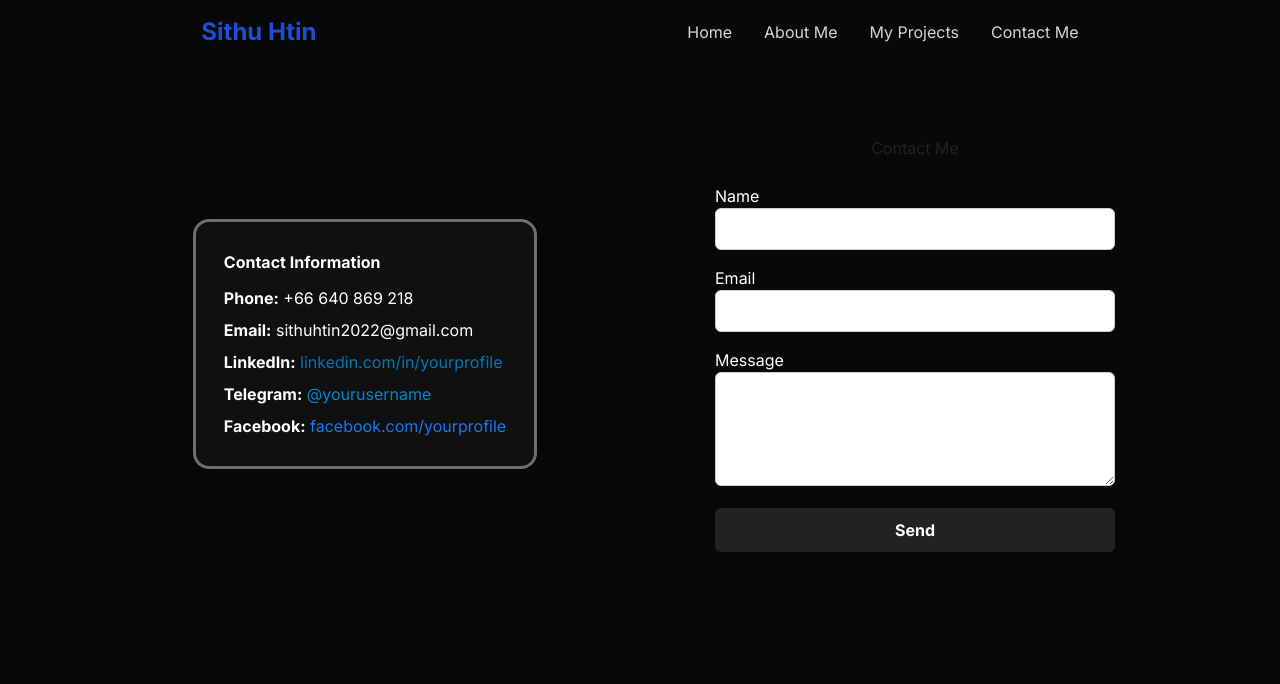
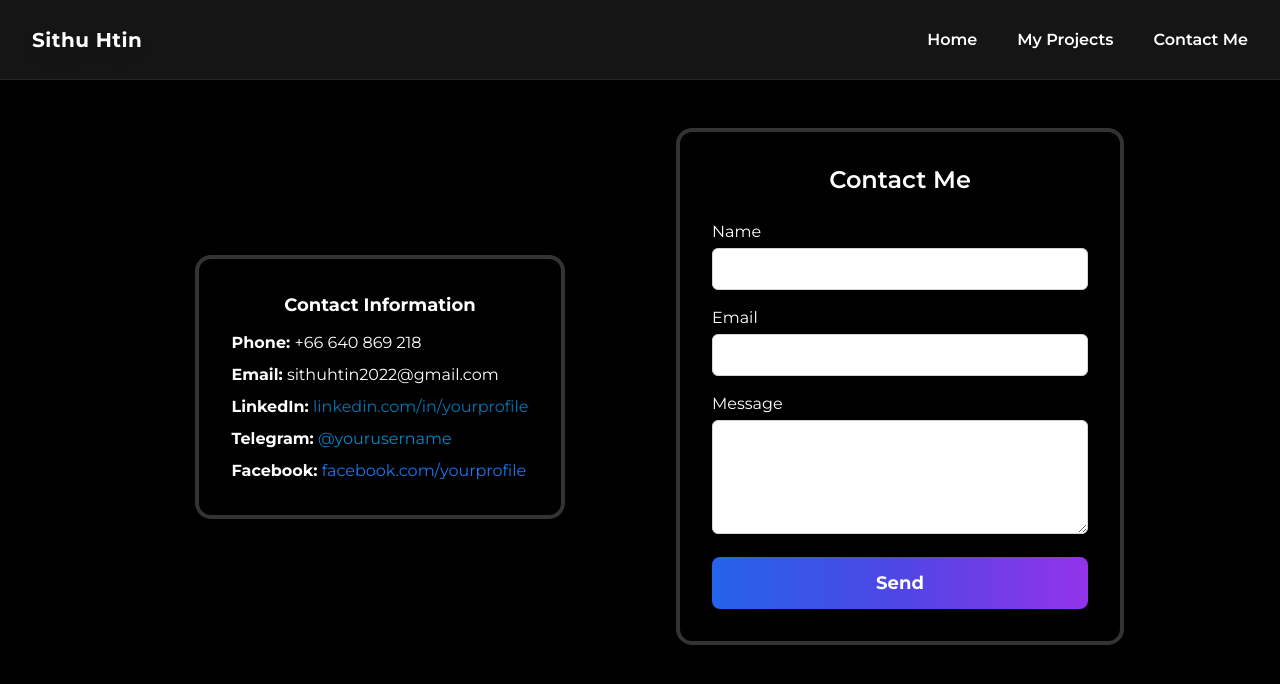
Before and after one commit to SiThuHtin/job-portfolio, a Next.js app: page /contact-me in a window 1280 px wide. Shown: the top 684 px of the page. Built offline with nearby package versions, Linux system fonts and the light colour scheme.

Commit message:
A lot of styles changed

```diff
--- a/app/components2/Navbar.js
+++ b/app/components2/Navbar.js
@@ -8,70 +8,69 @@ const Navbar = () => {
   const handleClick = () => {
     setShowMenu(!showMenu);
   };
+
   return (
-    <nav className="p-4">
-      <div className="container mx-auto flex justify-around items-center">
-        <div className="text-blue-700 text-2xl font-bold">Sithu Htin</div>
-        <div className="hidden md:flex space-x-8">
-          <Link href="/" className="text-gray-300 hover:text-blue-500">
+    <nav className="fixed top-0 left-0 w-full h-20 z-50 bg-neutral-900/95 border-b border-neutral-800 shadow-lg flex items-center transition-all duration-300">
+      <div className="container mx-auto flex justify-between items-center px-8">
+        <div className="text-xl font-extrabold text-white tracking-wide drop-shadow-lg">
+          Sithu Htin
+        </div>
+        <div className="hidden md:flex space-x-10">
+          <Link href="/" className="text-md text-white font-semibold hover:text-blue-400 transition">
             Home
           </Link>
-          <Link href="/about-me" className="text-gray-300 hover:text-blue-500">
-            About Me
-          </Link>
-          <Link href="/my-projects" className="text-gray-300 hover:text-blue-500">
+          <Link href="/my-projects" className="text-md text-white font-semibold hover:text-blue-400 transition">
             My Projects
           </Link>
-          <Link href="/contact-me" className="text-gray-300 hover:text-blue-500">
+          <Link href="/contact-me" className="text-md text-white font-semibold hover:text-blue-400 transition">
             Contact Me
           </Link>
         </div>
         <div className="md:hidden">
           <button
             id="menu-btn"
-            className="text-gray-300 focus:outline-none"
+            className="text-white focus:outline-none"
             onClick={handleClick}
+            aria-label="Toggle menu"
           >
             <svg
-              className="w-6 h-6"
+              className="w-8 h-8"
               fill="none"
               stroke="currentColor"
               viewBox="0 0 24 24"
               xmlns="http://www.w3.org/2000/svg"
             >
               <path
-                stroke-linecap="round"
-                stroke-linejoin="round"
-                stroke-width="2"
+                strokeLinecap="round"
+                strokeLinejoin="round"
+                strokeWidth="2"
                 d="M4 6h16M4 12h16m-7 6h7"
               ></path>
             </svg>
           </button>
         </div>
       </div>
+      {/* Mobile Menu */}
       {showMenu && (
-        <div id="mobile-menu">
+        <div className="absolute top-20 left-0 w-full bg-gradient-to-r from-blue-900 via-black to-purple-900 border-b-4 border-blue-600 flex flex-col items-center py-4 md:hidden z-40 shadow-xl">
           <Link
             href="/"
-            className="block text-gray-300 hover:text-blue-500 px-2 py-1"
+            className="block text-lg text-white font-semibold hover:text-blue-400 px-4 py-2 w-full text-center"
+            onClick={() => setShowMenu(false)}
           >
             Home
           </Link>
           <Link
-            href="/about-me"
-            className="block text-gray-300 hover:text-blue-500 px-2 py-1"
-          >
-            About
-          </Link>
-          <Link
             href="/my-projects"
-            className="block text-gray-300 hover:text-blue-500 px-2 py-1"
+            className="block text-lg text-white font-semibold hover:text-blue-400 px-4 py-2 w-full text-center"
+            onClick={() => setShowMenu(false)}
           >
             My Projects
           </Link>
           <Link
             href="/contact-me"
-            className="block text-gray-300 hover:text-blue-500 px-2 py-1"
+            className="block text-lg text-white font-semibold hover:text-blue-400 px-4 py-2 w-full text-center"
+            onClick={() => setShowMenu(false)}
           >
             Contact Me
           </Link>
--- a/app/contact-me/page.js
+++ b/app/contact-me/page.js
@@ -1,6 +1,5 @@
 "use client";
 import React, { useState } from "react";
-import style from "@/app/common.module.css";
 
 const ContactMe = () => {
   const [form, setForm] = useState({ name: "", email: "", message: "" });
@@ -16,117 +15,105 @@ const ContactMe = () => {
   };
 
   return (
-    <div
-      style={{
-        display: "flex",
-        flexDirection: "row",
-        gap: "64px",
-        maxWidth: 1100,
-        margin: "40px auto",
-        padding: 32,
-        alignItems: "stretch"
-      }}
+    <div className="pt-20 min-h-screen bg-black">
+      <div className="flex flex-col md:flex-row gap-12 max-w-5xl mx-auto px-4 py-12">
+        {/* Address Card Section */}
+        <div className="flex-1 flex justify-center items-center">
+          <div className="bg-black/60 backdrop-blur-lg border-4 border-white/20 rounded-2xl p-8 min-w-[300px] shadow-xl text-white">
+            <h3 className="mb-3 font-bold text-lg text-center">Contact Information</h3>
+            <div className="mb-2">
+              <strong>Phone:</strong>{" "}
+              <a href="tel:+66640869218" className="text-white hover:underline">
+                +66 640 869 218
+              </a>
+            </div>
+            <div className="mb-2">
+              <strong>Email:</strong>{" "}
+              <a href="mailto:sithuhtin2022@gmail.com" className="text-white hover:underline">
+                sithuhtin2022@gmail.com
+              </a>
+            </div>
+            <div className="mb-2">
+              <strong>LinkedIn:</strong>{" "}
+              <a
+                href="https://linkedin.com/in/yourprofile"
+                target="_blank"
+                rel="noopener noreferrer"
+                className="text-[#0077b5] hover:underline"
               >
-      {/* Address Card Section */}
-
-      <div style={{
-        flex: 1,
-        display: "flex",
-        justifyContent: "center",
-        alignItems: "center"
-      }}>
-        <div
-          style={{
-            background: "rgba(30, 30, 30, 0.4)", // semi-transparent for glass effect
-            borderRadius: 16,
-            padding: 28,
-            minWidth: 320,
-            boxShadow: "0 4px 24px rgba(0,0,0,0.15)",
-            color: "#fff",
-            border: "3px solid rgba(255,255,255,0.4)", // significant border
-            backdropFilter: "blur(12px)", // glass effect
-            WebkitBackdropFilter: "blur(12px)", // Safari support
-            transition: "box-shadow 0.3s"
-          }}
+                linkedin.com/in/yourprofile
+              </a>
+            </div>
+            <div className="mb-2">
+              <strong>Telegram:</strong>{" "}
+              <a
+                href="https://t.me/yourusername"
+                target="_blank"
+                rel="noopener noreferrer"
+                className="text-[#0088cc] hover:underline"
               >
-          <h3 style={{ marginBottom: 12, fontWeight: "bold" }}>Contact Information</h3>
-          <div style={{ marginBottom: 8 }}>
-            <strong>Phone:</strong> <a href="tel:+66640869218" style={{ color: "#fff" }}>+66 640 869 218</a>
-          </div>
-          <div style={{ marginBottom: 8 }}>
-            <strong>Email:</strong> <a href="mailto:sithuhtin2022@gmail.com" style={{ color: "#fff" }}>sithuhtin2022@gmail.com</a>
-          </div>
-          <div style={{ marginBottom: 8 }}>
-            <strong>LinkedIn:</strong> <a href="https://linkedin.com/in/yourprofile" target="_blank" rel="noopener noreferrer" style={{ color: "#0077b5" }}>linkedin.com/in/yourprofile</a>
-          </div>
-          <div style={{ marginBottom: 8 }}>
-            <strong>Telegram:</strong> <a href="https://t.me/yourusername" target="_blank" rel="noopener noreferrer" style={{ color: "#0088cc" }}>@yourusername</a>
+                @yourusername
+              </a>
             </div>
             <div>
-            <strong>Facebook:</strong> <a href="https://facebook.com/yourprofile" target="_blank" rel="noopener noreferrer" style={{ color: "#1877f3" }}>facebook.com/yourprofile</a>
+              <strong>Facebook:</strong>{" "}
+              <a
+                href="https://facebook.com/yourprofile"
+                target="_blank"
+                rel="noopener noreferrer"
+                className="text-[#1877f3] hover:underline"
+              >
+                facebook.com/yourprofile
+              </a>
             </div>
           </div>
         </div>
         {/* Contact Form Section */}
-      <div style={{
-        flex: 1,
-        display: "flex",
-        justifyContent: "center",
-        alignItems: "center"
-      }}>
-        <div style={{ width: "100%", maxWidth: 400 }}>
-          <h2 style={{ textAlign: "center", marginBottom: 24, color: "#222" }}>Contact Me</h2>
+        <div className="flex-1 flex justify-center items-center">
+          <div className="w-full max-w-md bg-black/60 backdrop-blur-lg border-4 border-white/20 rounded-2xl shadow-xl p-8">
+            <h2 className="text-center mb-6 text-white text-2xl font-semibold">Contact Me</h2>
             {submitted ? (
-            <div style={{ textAlign: "center", color: "green" }}>
+              <div className="text-center text-green-500 font-medium">
                 Thank you for reaching out!
               </div>
             ) : (
               <form onSubmit={handleSubmit}>
-              <div style={{ marginBottom: 16 }}>
-                <label>Name</label>
+                <div className="mb-4">
+                  <label className="block mb-1 text-white">Name</label>
                   <input
                     type="text"
                     name="name"
                     value={form.name}
                     onChange={handleChange}
                     required
-                  style={{ width: "100%", padding: 8, borderRadius: 6, border: "1px solid #ccc", color: "#222" }}
+                    className="w-full px-3 py-2 rounded-md border border-gray-300 text-gray-900 focus:outline-none focus:ring-2 focus:ring-blue-400"
                   />
                 </div>
-              <div style={{ marginBottom: 16 }}>
-                <label>Email</label>
+                <div className="mb-4">
+                  <label className="block mb-1 text-white">Email</label>
                   <input
                     type="email"
                     name="email"
                     value={form.email}
                     onChange={handleChange}
                     required
-                  style={{ width: "100%", padding: 8, borderRadius: 6, border: "1px solid #ccc", color: "#222" }}
+                    className="w-full px-3 py-2 rounded-md border border-gray-300 text-gray-900 focus:outline-none focus:ring-2 focus:ring-blue-400"
                   />
                 </div>
-              <div style={{ marginBottom: 16 }}>
-                <label>Message</label>
+                <div className="mb-4">
+                  <label className="block mb-1 text-white">Message</label>
                   <textarea
                     name="message"
                     value={form.message}
                     onChange={handleChange}
                     required
                     rows={4}
-                  style={{ width: "100%", padding: 8, borderRadius: 6, border: "1px solid #ccc", color: "#222" }}
+                    className="w-full px-3 py-2 rounded-md border border-gray-300 text-gray-900 focus:outline-none focus:ring-2 focus:ring-blue-400"
                   />
                 </div>
                 <button
                   type="submit"
-                style={{
-                  width: "100%",
-                  padding: 10,
-                  borderRadius: 6,
-                  background: "#222",
-                  color: "#fff",
-                  fontWeight: "bold",
-                  border: "none",
-                  cursor: "pointer"
-                }}
+                  className="w-full py-3 rounded-lg bg-gradient-to-r from-blue-600 via-indigo-600 to-purple-600 text-white font-bold text-lg shadow-lg transition-all duration-300 hover:from-purple-600 hover:to-blue-600 hover:scale-105 hover:shadow-2xl"
                 >
                   Send
                 </button>
@@ -135,6 +122,7 @@ const ContactMe = () => {
           </div>
         </div>
       </div>
+    </div>
   );
 };
 
--- a/app/layout.js
+++ b/app/layout.js
@@ -1,8 +1,8 @@
-import { Inter } from "next/font/google";
+import { Montserrat } from "next/font/google";
 import "./globals.css";
 import Navbar from "./components2/Navbar";
 
-const inter = Inter({ subsets: ["latin"] });
+const montserrat = Montserrat({ subsets: ["latin"], weight: ["400", "600", "700"] });
 
 export const metadata = {
   title: "Create Next App",
@@ -11,13 +11,10 @@ export const metadata = {
 
 export default function RootLayout({ children }) {
   return (
-    <html lang="en">
-      <body className={inter.className}>
-
+    <html lang="en" className={montserrat.className}>
+      <body>
         <Navbar />
         {children}
-
-
       </body>
     </html>
   );
--- a/app/my-projects/page.js
+++ b/app/my-projects/page.js
@@ -8,45 +8,76 @@ const cardData = [
   {
     title: "Burma Medical Association",
     desc: "I made this with Wordpress and custom css",
-    image: "https://res.cloudinary.com/dznkec5x0/image/upload/v1756629016/bma_dvypky.png",
+    image:
+      "https://res.cloudinary.com/dznkec5x0/image/upload/v1756629016/bma_dvypky.png",
     func: function () {
       window.open("https://www.bmahq.org/", "_blank");
-    }
+    },
   },
   {
     title: "Fours Rivers ACTS Foundation",
     desc: "I made this with Wordpress and custom css",
-    image: "https://res.cloudinary.com/dznkec5x0/image/upload/v1756629016/4rivers_eb2cxh.png",
+    image:
+      "https://res.cloudinary.com/dznkec5x0/image/upload/v1756629016/4rivers_eb2cxh.png",
     func: function () {
       window.open("https://www.4rivers-acts.org/", "_blank");
-    }
+    },
   },
   {
     title: "Health Information System Working Group",
     desc: "I made this with Wordpress and custom css",
-    image: "https://res.cloudinary.com/dznkec5x0/image/upload/v1756629016/hiswg_fu9cc8.png",
+    image:
+      "https://res.cloudinary.com/dznkec5x0/image/upload/v1756629016/hiswg_fu9cc8.png",
     func: function () {
       window.open("https://www.hiswg.org/", "_blank");
-    }
-  }
+    },
+  },
 ];
+// ...existing code...
 // ...existing code...
 const myProjects = () => {
   return (
-    <div className={style.gridContainer}>
-
-      {
-        cardData.map((data)=>{
-          return(
-            <div onClick={data.func}>
-               <ThreeDCardDemo title={data.title} desc={data.desc} image={data.image}/>
+    <div className="pt-20"> {/* Add this class for top padding */}
+      {/* About Me Section as Card */}
+      <div className="flex justify-center my-8">
+        <div className="w-full mx-4 md:mx-16 bg-black/60 backdrop-blur-lg border-4 border-white/20 rounded-2xl shadow-xl p-8">
+          <h1 className="text-2xl font-bold mb-3 text-white text-center">
+            About Me
+          </h1>
+          <p className="text-lg text-gray-200 text-center md:text-left tracking-wide leading-relaxed">
+            I am an IT System Admin and Website Developer with over 3 years of
+            experience in managing and maintaining IT infrastructure, ensuring
+            seamless operations and optimal performance. I have a strong
+            background in web development, specializing in creating responsive
+            and user-friendly websites.
+          </p>
+        </div>
+      </div>
+      {/* Beautiful Divider */}
+      <div className="flex items-center my-12">
+        <div className="flex-grow border-t border-gray-600"></div>
+        <span className="mx-6 text-gray-400 uppercase tracking-widest text-sm font-semibold select-none">
+          My Projects
+        </span>
+        <div className="flex-grow border-t border-gray-600"></div>
+      </div>
+      {/* Projects Section */}
+      <div>
+        <div className="grid grid-cols-1 sm:grid-cols-2 lg:grid-cols-3 gap-8 px-4 md:px-16">
+          {cardData.map((data) => (
+            <div onClick={data.func} key={data.title}>
+              <ThreeDCardDemo
+                title={data.title}
+                desc={data.desc}
+                image={data.image}
+              />
             </div>
-
-          )
-        })
-      }
+          ))}
+        </div>
+      </div>
     </div>
   );
 };
+// ...existing code...
 
 export default myProjects;
--- a/app/page.js
+++ b/app/page.js
@@ -1,46 +1,44 @@
 'use client'
-import {useRouter} from 'next/navigation'
-import style from "./common.module.css";
+import { useRouter } from 'next/navigation'
 import { IoMdDownload } from "react-icons/io";
 
-
-
-
 export default function Home() {
-
-  const router= useRouter();
-  const handleClick =()=>{
+  const router = useRouter();
+  const handleClick = () => {
     router.push('/my-projects')
-
+  }
+  const handleDownload = () => {
+    // Replace with your actual CV file path or URL
+    window.open('/cv.pdf', '_blank');
   }
   return (
-    <main className="flex  flex-col items-center justify-between ">
-
-        <div className={style.division}>
-          <div className="glass-effect">
-            <h1 className="text-4xl py-5">I am <span className=" text-blue-700"><b>Sithu Htin</b></span></h1>
-            <ul className={style.position}>
-              <li className="text-xl">IT System Admin</li>
-              <li className="text-xl">Website Developer</li>
-              <li className="text-xl">Database Developer</li>
-            </ul>
-            <div>
-              <button className={style.heroButton}>
-                Download CV
-                <IoMdDownload
-                  style={{
-                    display: "inline",
-                    fontSize: "20px",
-                    marginLeft: "8px",
-                  }}
-                />
-              </button>
-              <button className={style.heroButton} onClick={handleClick}>My Projects</button>
-            </div>
-          </div>
+    <main className="flex items-center justify-center min-h-screen bg-black pt-16">
+      {/* Card Section */}
+      <div className="glass-effect bg-black/60 backdrop-blur-lg border-4 border-white/20 rounded-2xl shadow-xl p-8 w-full max-w-2xl">
+        <h1 className="text-4xl py-5 text-center text-white">
+          I am <span className="text-blue-700 font-bold">Sithu Htin</span>
+        </h1>
+        <ul className="mb-6 text-center">
+          <li className="text-xl text-gray-200">IT System Admin</li>
+          <li className="text-xl text-gray-200">Website Developer</li>
+          <li className="text-xl text-gray-200">Database Developer</li>
+        </ul>
+        <div className="flex flex-col md:flex-row gap-4 justify-center">
+          <button
+            onClick={handleDownload}
+            className="w-full md:w-auto py-3 px-6 rounded-lg bg-gradient-to-r from-blue-600 via-indigo-600 to-purple-600 text-white font-bold text-lg shadow-lg transition-all duration-300 flex items-center justify-center hover:from-purple-600 hover:to-blue-600 hover:scale-105 hover:shadow-2xl"
+          >
+            Download CV
+            <IoMdDownload className="inline ml-2 text-xl" />
+          </button>
+          <button
+            onClick={handleClick}
+            className="w-full md:w-auto py-3 px-6 rounded-lg bg-gradient-to-r from-blue-600 via-indigo-600 to-purple-600 text-white font-bold text-lg shadow-lg transition-all duration-300 hover:from-purple-600 hover:to-blue-600 hover:scale-105 hover:shadow-2xl"
+          >
+            My Projects
+          </button>
         </div>
-
-
+      </div>
     </main>
   );
 }
--- a/tailwind.config.js
+++ b/tailwind.config.js
@@ -7,10 +7,8 @@ module.exports = {
   ],
   theme: {
     extend: {
-      backgroundImage: {
-        "gradient-radial": "radial-gradient(var(--tw-gradient-stops))",
-        "gradient-conic":
-          "conic-gradient(from 180deg at 50% 50%, var(--tw-gradient-stops))",
+      fontFamily: {
+        sans: ['var(--font-montserrat)', 'sans-serif'],
       },
     },
   },
```
Lines whose indentation alone changed are shown as unchanged.
